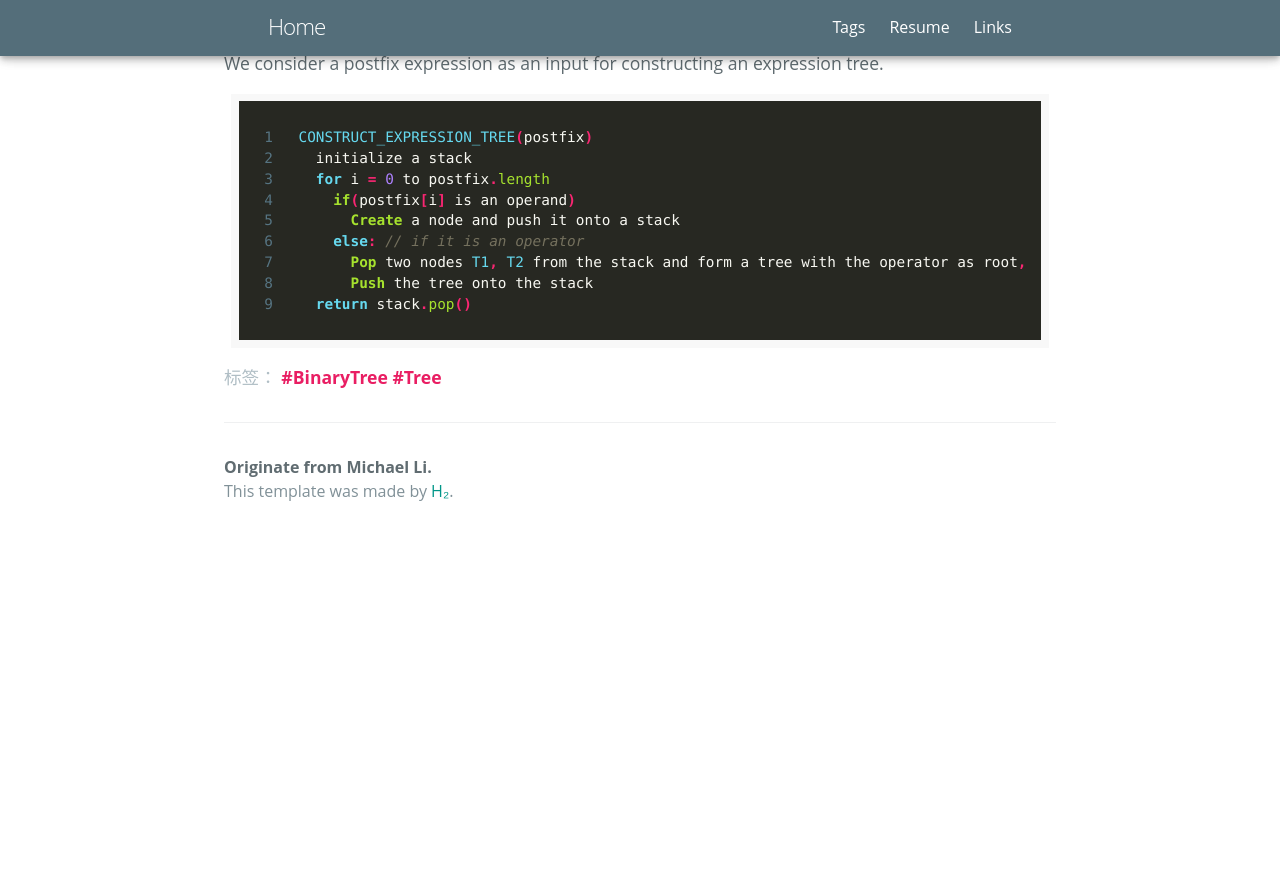
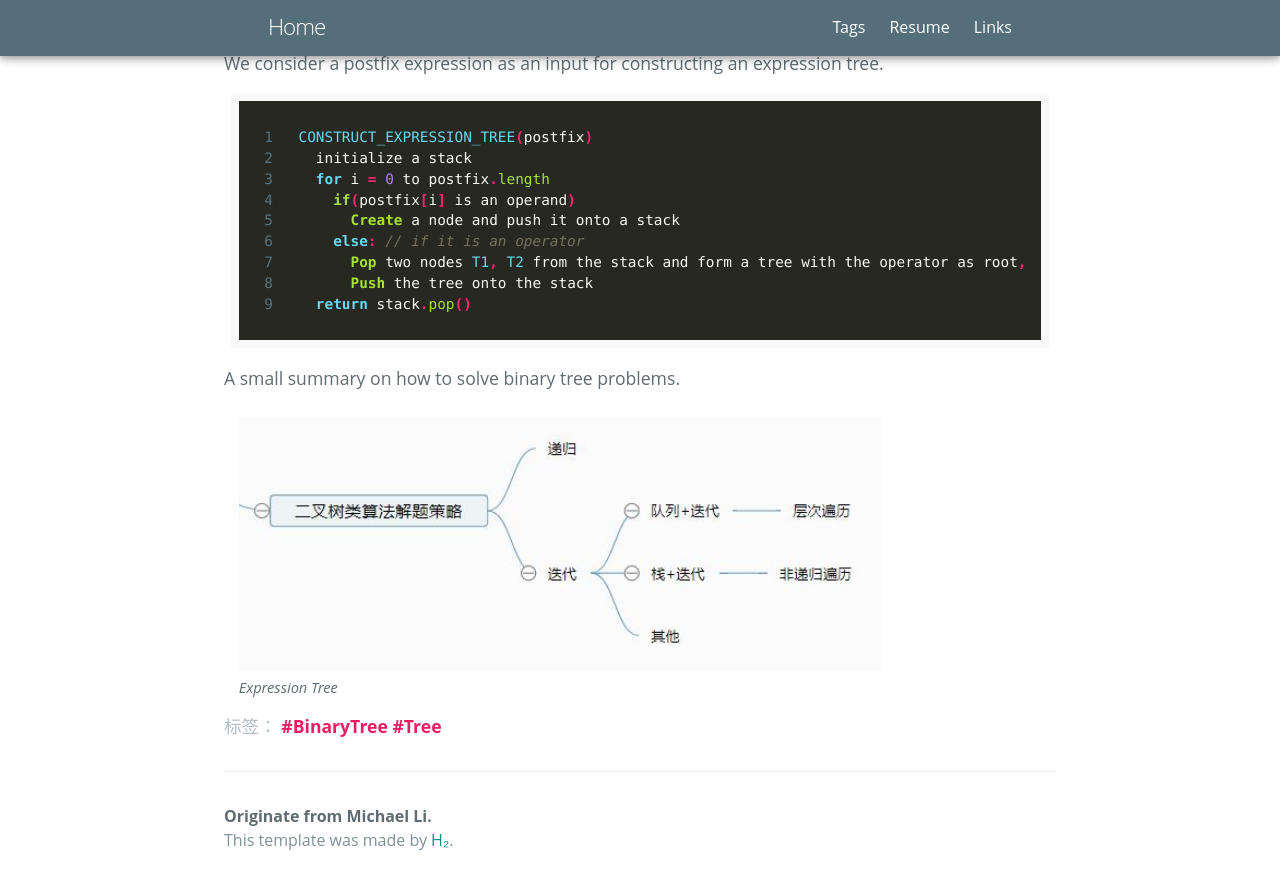
Before and after one commit to zl323/zl323.github.io, a Jekyll site: the page built from _posts/2020-05-22-Binary-Tree.md, in a window 1280 px wide and 900 px high, scrolled down 2679 px. Shown: the top 889 px of the window. Built offline with Jekyll 4.4.1, drawn with Linux system fonts in a browser that asks for light colours; some web fonts are replaced; formulas are drawn with MathJax 3; before the commit the page ends 3230 px from its top, so only the background shows below that.

Commit message:
add binary tree img

```diff
--- a/_posts/2020-05-22-Binary-Tree.md
+++ b/_posts/2020-05-22-Binary-Tree.md
@@ -102,3 +102,10 @@ CONSTRUCT_EXPRESSION_TREE(postfix)
       Push the tree onto the stack
   return stack.pop()
 {% endhighlight %}
+
+A small summary on how to solve binary tree problems.
+
+<figure>
+    <img src="https://zl323.github.io/assets/postImg/二叉树的解法.jpg" alt="useful image" height="80%" width="80%">
+    <figcaption>Expression Tree</figcaption>
+</figure>
```
Also changed, not shown: assets/postImg/二叉树的解法.jpg (added).
